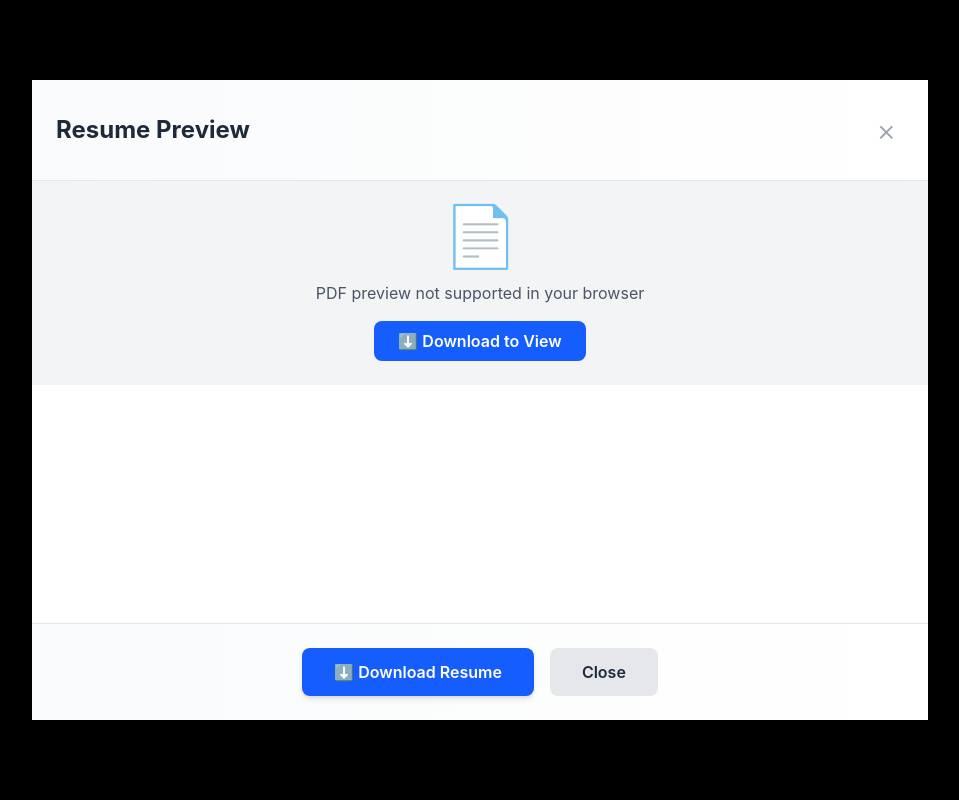
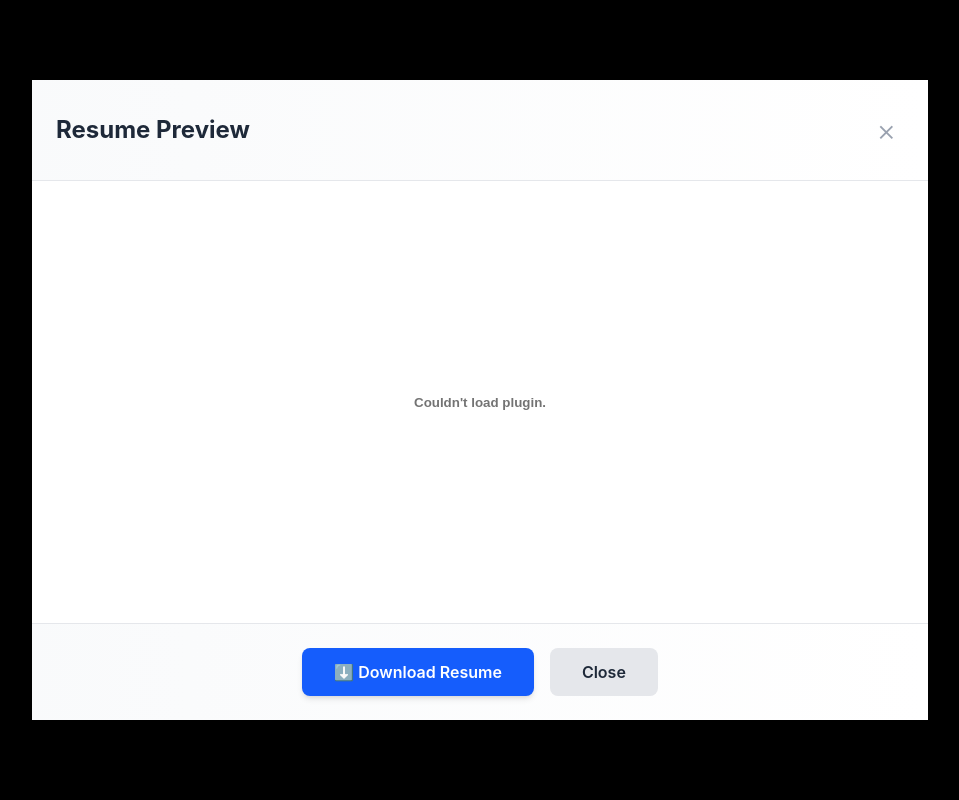
Before and after one commit to CodeByRushi11/rushikesh-portfolio, a React (Vite) app: page / in a window 1280 px wide. Both pictures are taken after a click on the button "👁️ Preview Resume". Shown: the top 800 px of the page, without its empty margins (160-1119 px from the left). Built offline with nearby package versions, Linux system fonts and the light colour scheme.

Commit message:
Updated portfolio section

```diff
--- a/src/components/ResumeModal.jsx
+++ b/src/components/ResumeModal.jsx
@@ -15,29 +15,11 @@ function ResumeModal({ onClose }) {
           </button>
         </div>
 
-        <object
-          data="/Rushikesh_Resume.pdf"
+        <embed
+          src="/Rushikesh_Resume.pdf"
           type="application/pdf"
           className="flex-1 w-full"
-        >
-          <div className="flex-1 w-full bg-gray-100 flex items-center justify-center p-6">
-            <div className="text-center">
-              <div className="text-6xl mb-4">📄</div>
-              <p className="text-gray-600 mb-4">
-                PDF preview not supported in your browser
-              </p>
-              <a
-                href="/Rushikesh_Resume.pdf"
-                target="_blank"
-                rel="noopener noreferrer"
-                className="bg-blue-600 text-white px-6 py-2 rounded-lg hover:bg-blue-700 transition inline-flex items-center gap-2 font-semibold"
-                download
-              >
-                ⬇️ Download to View
-              </a>
-            </div>
-          </div>
-        </object>
+        />
 
         <div className="p-4 md:p-6 border-t border-gray-200 bg-gradient-to-r from-gray-50 to-white flex flex-col md:flex-row justify-center gap-3 md:gap-4">
           <a
```
